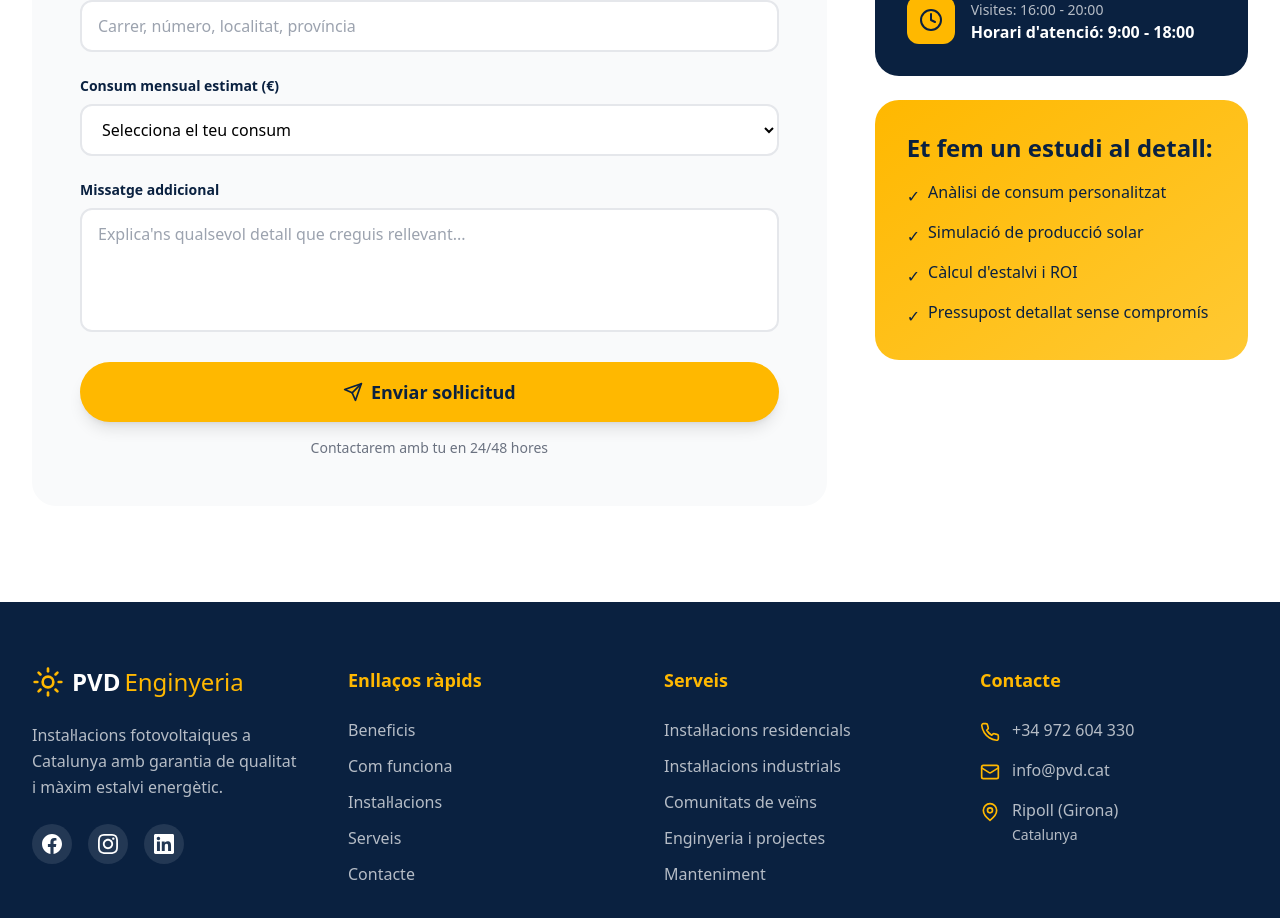
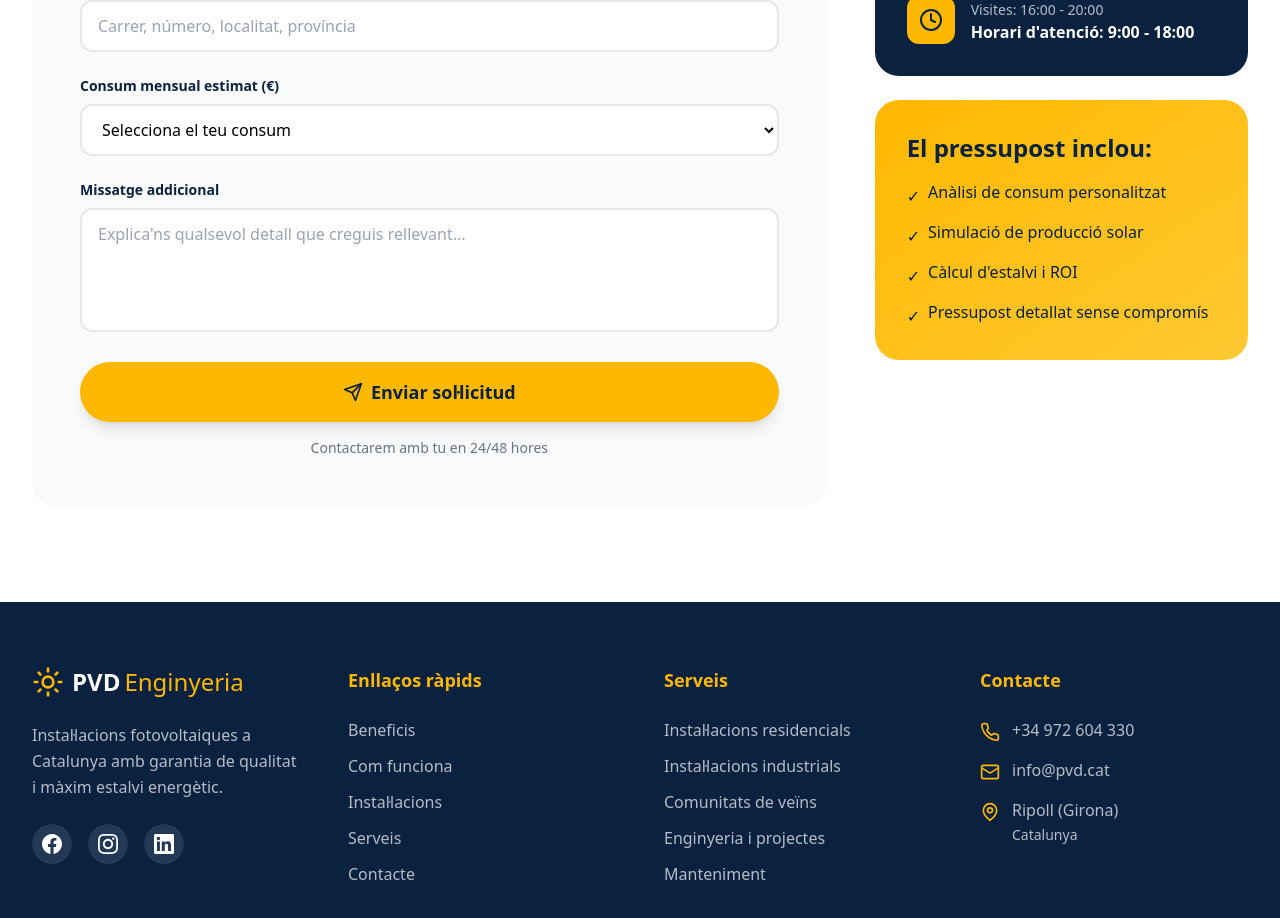
Before and after one commit to adriahz/pvd.cat, a React (Vite) app: page / in a window 1280 px wide. Shown: the part 3680-4598 px from the top of the page. Built offline with nearby package versions, Linux system fonts and the light colour scheme.

Commit message:
Updated Contact.tsx

```diff
--- a/src/components/Contact.tsx
+++ b/src/components/Contact.tsx
@@ -197,7 +197,7 @@ export default function Contact() {
 
             <div className="bg-gradient-to-br from-[#FFB800] to-[#ffc933] rounded-3xl p-8">
               <h3 className="text-2xl font-bold text-[#0A2140] mb-4">
-                Et fem un estudi al detall:
+                El pressupost inclou:
               </h3>
               <ul className="space-y-3 text-[#0A2140]">
                 <li className="flex items-start gap-2">
```
